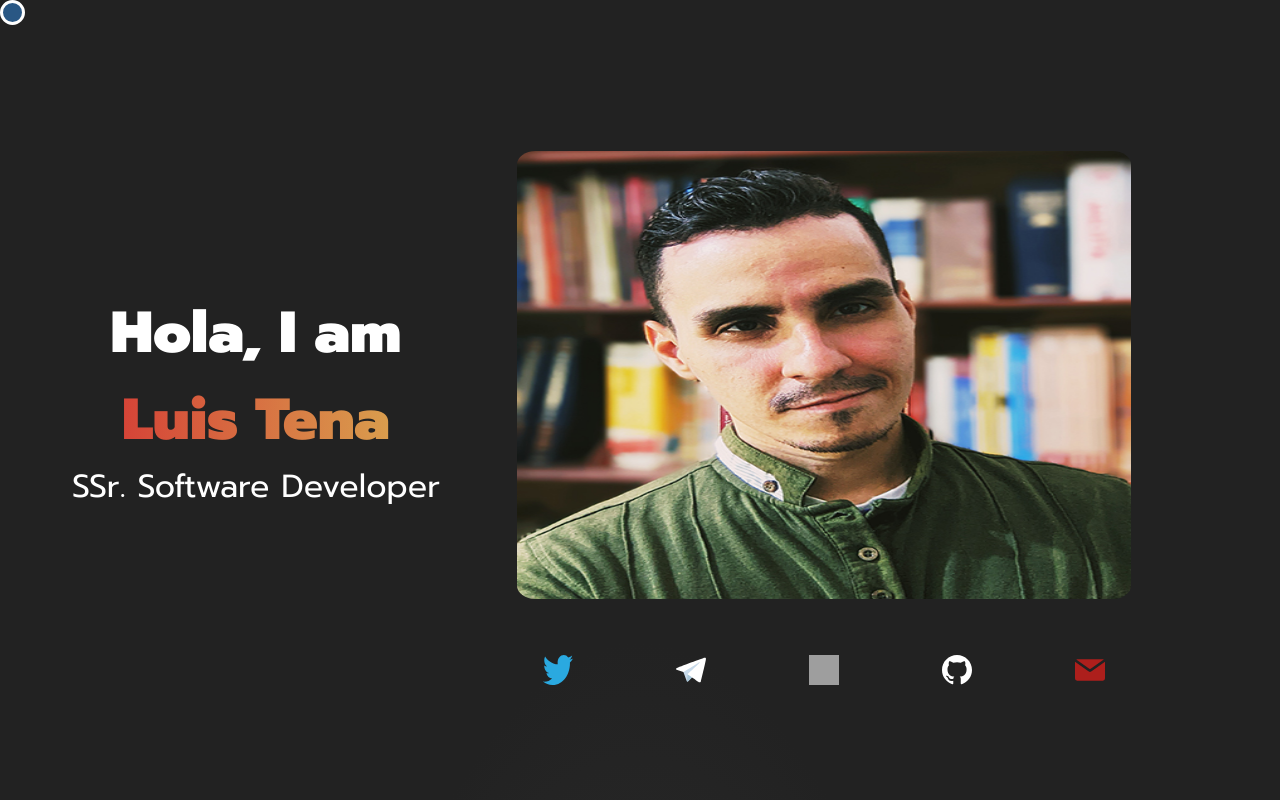
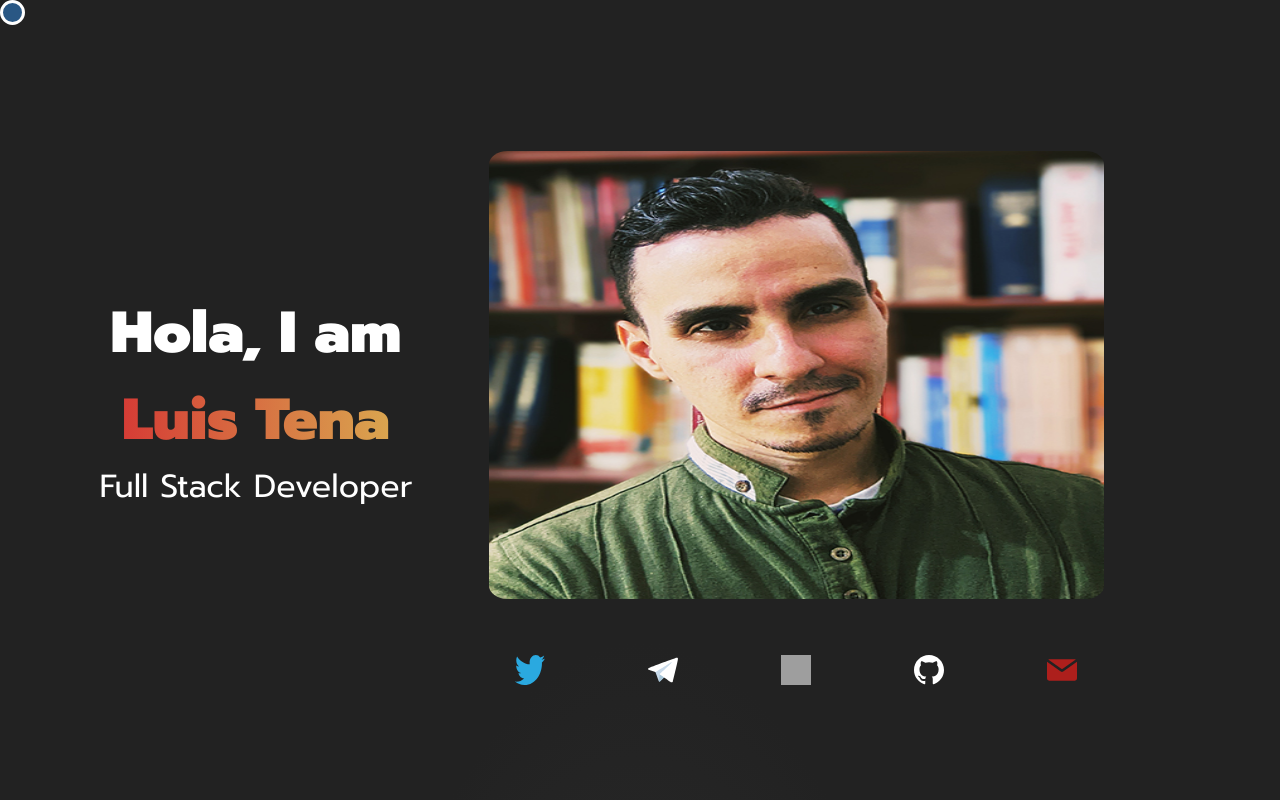
Before and after one commit to devluist/devluist.github.io, a React (Create React App) app: page / in a window 1280 px wide. Shown: the top 800 px of the page. Built offline with nearby package versions, Linux system fonts and the light colour scheme; grey boxes are pictures that could not be loaded.

Commit message:
fix title

```diff
--- a/src/App.js
+++ b/src/App.js
@@ -197,7 +197,7 @@ export default function App() {
 						fontWeight="normal"
 						textAlign="center"
 					>
-						SSr. Software Developer
+						Full Stack Developer
 					</Text>
 				</Box>
 
```
